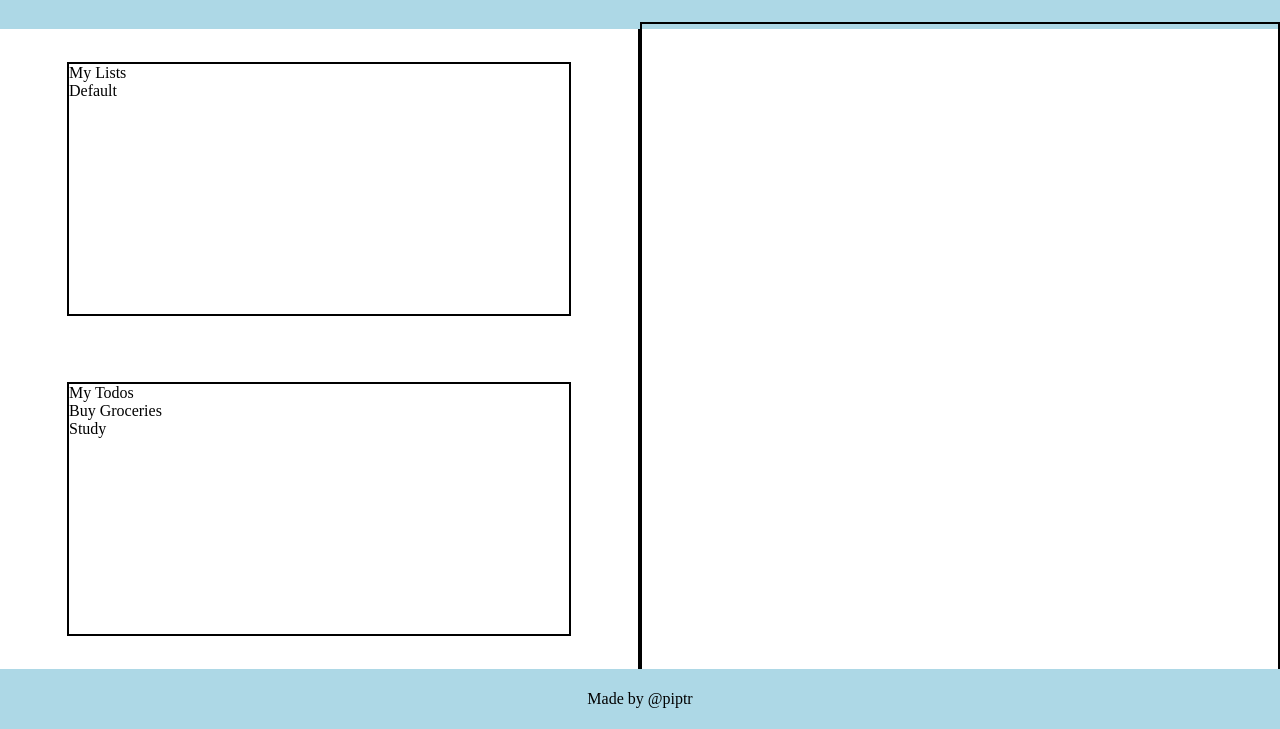
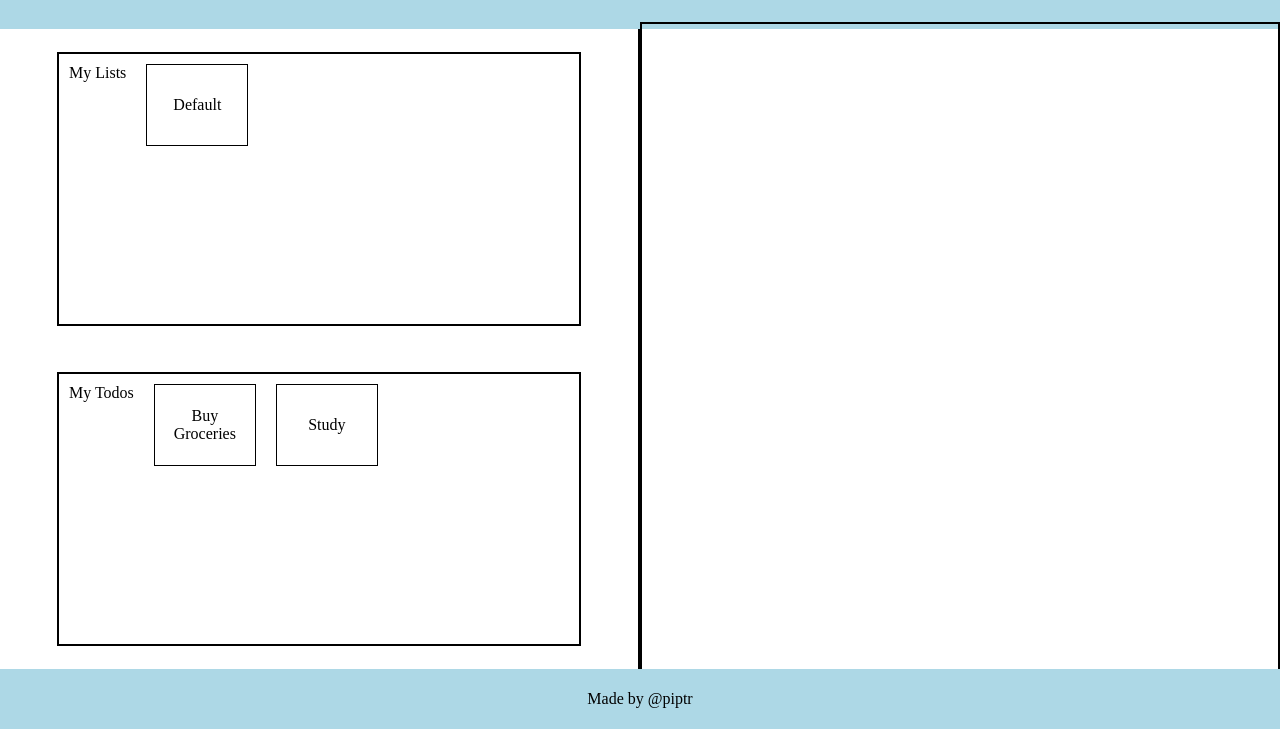
Before and after one commit to Piptr3/todo_list, a website built with webpack: page src/template.html in a window 1280 px wide. Shown: the part 71-800 px from the top of the page. Built offline with nearby package versions, Linux system fonts and the light colour scheme.

Commit message:
add basic styling for todos

```diff
--- a/src/styles.css
+++ b/src/styles.css
@@ -36,6 +36,9 @@ body {
     border: black solid 2px;
     height: 250px;
     width: 500px;
+    display: flex;
+    gap: 20px;
+    padding: 10px;
 }
 
 #content {
@@ -64,3 +67,15 @@ body {
     border: black solid 2px;
     height: 650px;
 }
+
+.list,
+.todo {
+    border: 1px solid black;
+    width: 80px;
+    height: 60px;
+    padding: 10px;
+    display: flex;
+    align-items: center;
+    justify-content: center;
+    text-align: center;
+}
```
